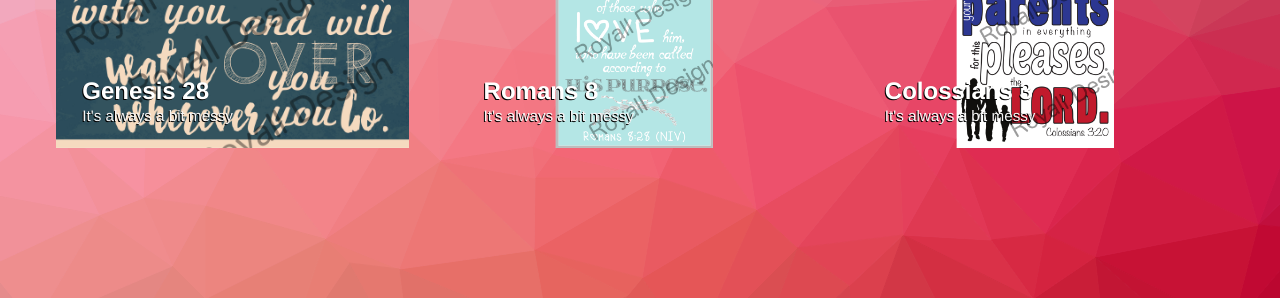
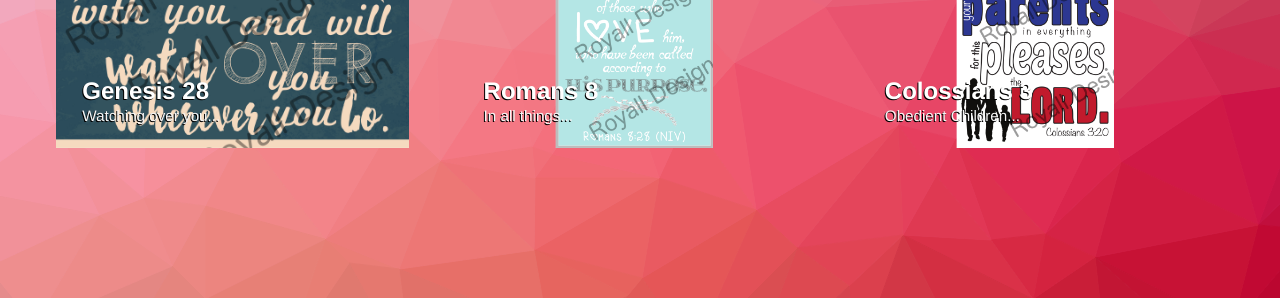
Before and after one commit to TirelessWake/royall, a Jekyll site: the page built from index.html, in a window 1280 px wide. Shown: the part 480-778 px from the top of the page. Built offline with Jekyll 4.4.1, drawn with Linux system fonts in a browser that asks for light colours.

Commit message:
updated poster posts

```diff
--- a/_posts/2015-12-23-colossians3.markdown
+++ b/_posts/2015-12-23-colossians3.markdown
@@ -1,6 +1,6 @@
 ---
 title:  "Colossians 3"
-subtitle: "It's always a bit messy"
+subtitle: "Obedient Children..."
 author: "Sarah"
 avatar: "img/authors/sarah.jpg"
 image: "img/colossians3.jpg"
--- a/_posts/2015-12-23-genesis28.markdown
+++ b/_posts/2015-12-23-genesis28.markdown
@@ -1,6 +1,6 @@
 ---
 title:  "Genesis 28"
-subtitle: "It's always a bit messy"
+subtitle: "Watching over you..."
 author: "Sarah"
 avatar: "img/authors/sarah.jpg"
 image: "img/genesis28.jpg"
--- a/_posts/2015-12-23-romans8.markdown
+++ b/_posts/2015-12-23-romans8.markdown
@@ -1,6 +1,6 @@
 ---
 title:  "Romans 8"
-subtitle: "It's always a bit messy"
+subtitle: "In all things..."
 author: "Sarah"
 avatar: "img/authors/sarah.jpg"
 image: "img/romans8.jpg"
@@ -11,6 +11,6 @@ published: true
 ### Romans Poster
 Romans 8:28 New International Version (NIV)
 
-"And we know that in all things God works for the good of those who love him, who[a] have been called according to his purpose."
+"And we know that in all things God works for the good of those who love Him, who[a] have been called according to his purpose."
 
 Add this to your Royall Design cart at our store : put link here...
```
